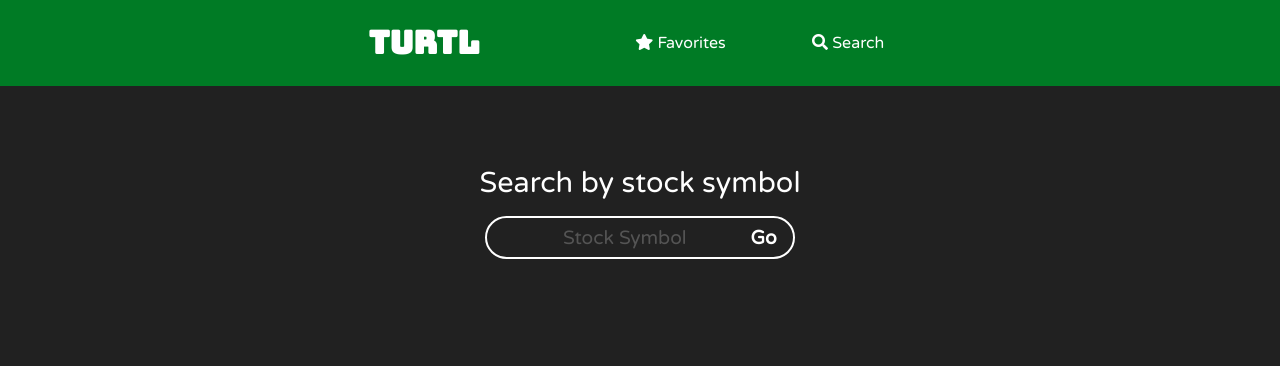
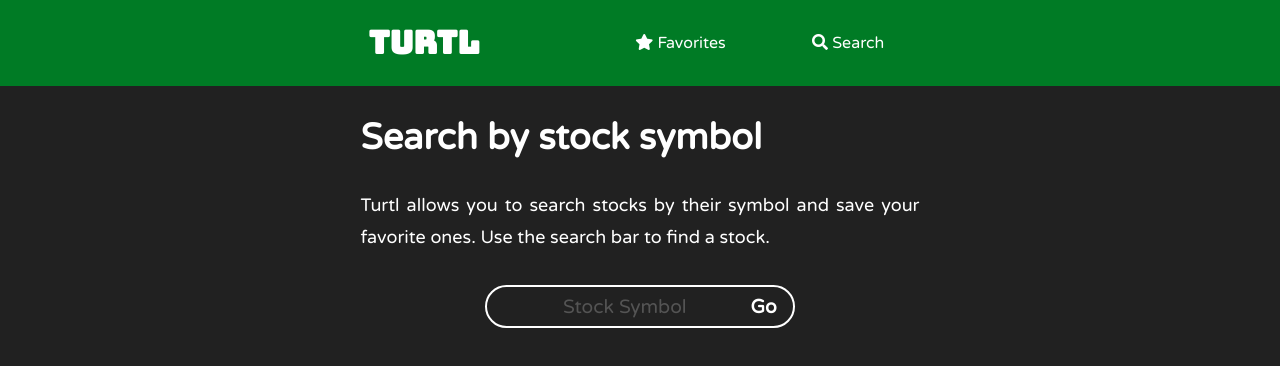
Before and after one commit to luccarizzi/ajax-project, a website: page index.html in a window 1280 px wide. Drawn offline with Linux system fonts and the light colour scheme.

Commit message:
Add a paragraph explaining how the search input works. #2

```diff
--- a/css/layout.css
+++ b/css/layout.css
@@ -11,6 +11,7 @@
 .column-5,
 .column-6 {
   width: 100%;
+  padding: 0 1rem;
 }
 
 @media screen and (min-width: 768px) {
--- a/css/styles.css
+++ b/css/styles.css
@@ -42,6 +42,20 @@
   line-height: 1.5rem;
 }
 
+.font-white {
+  color: #ffffff;
+}
+
+.font-title {
+  font-size: 36px;
+}
+
+.subtitle {
+  font-size: 18px;
+  line-height: 32px;
+  text-align: justify;
+}
+
 /* semantic classes */
 
 .logo {
@@ -64,8 +78,8 @@
   background-color: #007b25;
 }
 
-section {
-  margin: 4rem 0;
+.symbol-form {
+  margin: 2rem 0;
 }
 
 .symbol-form input {
--- a/index.html
+++ b/index.html
@@ -15,7 +15,6 @@
 
 </head>
 <body class="varela-round">
-
   <div id="close-modal" class="modal" style="display: none">
     <div class="modal-content flex flex-column align-center">
       <h2>This symbol does not exist</h2>
@@ -31,7 +30,6 @@
       value="Close">
     </div>
   </div>
-
   <header>
     <div class="container flex">
       <div class="logo">
@@ -46,14 +44,19 @@
   <main>
     <div class="container">
       <section>
+        <div class="column-1 font-white">
+          <h1 class="font-title">Search by stock symbol</h1>
+          <p class="subtitle">
+            Turtl allows you to search stocks by their symbol and save your favorite ones.
+            Use the search bar to find a stock.
+          </p>
+        </div>
         <form id="search-symbol-form" class="flex wrap justify-center symbol-form">
-
-          <label
+          <!-- <label
           class="column-1 text-center"
           for="symbol-search">
           Search by stock symbol
-          </label>
-
+          </label> -->
           <div class="search-box">
             <input
             id="symbol-search"
@@ -61,14 +64,12 @@
             type="text"
             placeholder="Stock symbol"
             required>
-
             <input
             id="symbol-submit"
             name="symbol-submit"
             type="submit"
             value="Go">
           </div>
-
         </form>
       </section>
     </div>
--- a/js/main.js
+++ b/js/main.js
@@ -46,8 +46,8 @@
         dividendDate: request.DividendDate
       }
       stocks.push(stockInfo);
+      console.log(stockInfo);
       document.forms["search-symbol-form"].reset();
-      console.log(stocks)
     }
   })
   xhr.send();
```
